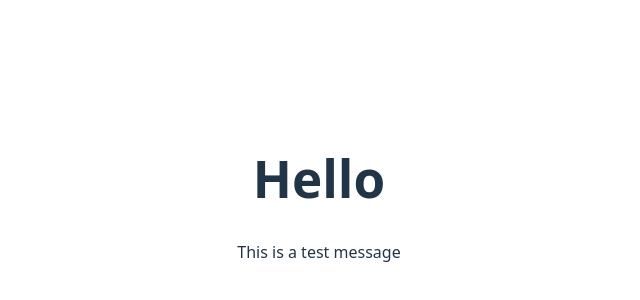
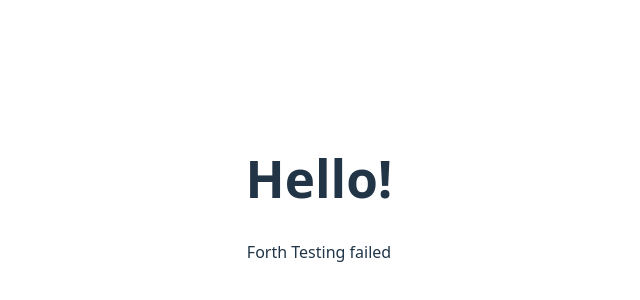
Before and after one commit to Anoop017/react-testing, a React (Vite) app: page / in a window 1280 px wide. Shown: the part 202-502 px from the top of the page, without its empty margins (321-961 px from the left). Built offline with nearby package versions, Linux system fonts and the light colour scheme.

Commit message:
Fourth Commit

```diff
--- a/src/App.jsx
+++ b/src/App.jsx
@@ -8,8 +8,8 @@ function App() {
 
   return (
     <>
-      <h1>Hello</h1>
-      <p>This is a test message</p>
+      <h1>Hello!</h1>
+      <p>Forth Testing failed</p>
     </>
   )
 }
```
